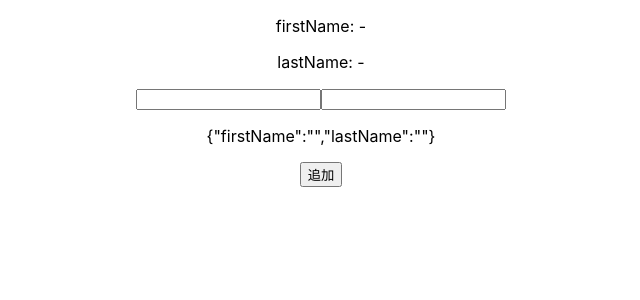
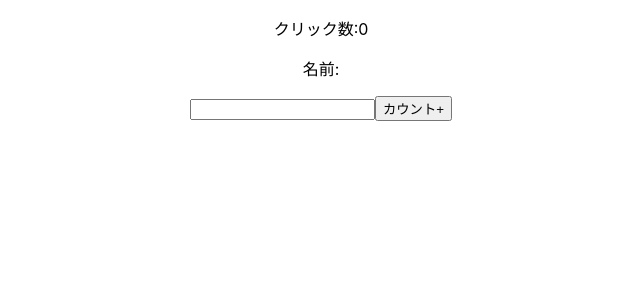
Before and after one commit to u5jp/react-hooks, a React (Create React App) app: page / in a window 1280 px wide. Shown: the top 300 px of the page, without its empty margins (319-959 px from the left). Built offline with nearby package versions, Linux system fonts and the light colour scheme.

Commit message:
useEffect component of class & function

```diff
--- a/src/App.js
+++ b/src/App.js
@@ -2,16 +2,20 @@
 import './App.css';
 // import Counter from './components/Counter'
 // import CounterHook from './components/CounterHook'
-import FormHook from './components/FomrHook'
-import ItemHook from './components/ItemHook'
+// import FormHook from './components/FomrHook'
+// import ItemHook from './components/ItemHook'
+// import ClassEffect from './components/ClassEffect'
+import EffectHook from './components/EffectHook'
 
 function App() {
   return (
     <div className="App">
       {/* <Counter /> */}
       {/* <CounterHook /> */}
-      <FormHook />
-      <ItemHook />
+      {/* <FormHook />
+      <ItemHook /> */}
+      {/* <ClassEffect/> */}
+      <EffectHook />
     </div>
   );
 }
--- /dev/null
+++ b/src/components/ClassEffect.js
@@ -0,0 +1,31 @@
+import React, {Component} from 'react'
+
+class ClassEffect extends Component {
+  constructor(props){
+    super(props)
+    this.state = {
+      count:0
+    }
+  }
+
+  componentDidMount(){
+    document.title=`クリック数:${this.state.count}回`
+  }
+  componentDidUpdate(){
+    document.title=`クリック数:${this.state.count}回`
+  }
+
+  render(){
+    return (
+      <div>
+        <p>クリック数:{this.state.count}回</p>
+        <button onClick={()=>this.setState({count:this.state.count+1})}>
+          カウント+
+        </button>
+      </div>
+    )
+  }
+
+}
+
+export default ClassEffect
--- /dev/null
+++ b/src/components/EffectHook.js
@@ -0,0 +1,29 @@
+import React ,{useState,useEffect}from 'react'
+
+
+function ClassEffect() {
+  const [count,setCount] = useState(0)
+  const [name,setName]=useState('')
+
+  useEffect(()=>{
+    document.title=`クリック数:${count}回`
+    console.log('render')
+  },[count])
+
+  return (
+    <div>
+      <p>クリック数:{count}</p>
+      <p>名前:{name}</p>
+      <input
+        type="text"
+        value={name}
+        onChange={e =>setName(e.target.value)}
+      />
+      <button onClick={()=>setCount(count+1)}>
+        カウント+
+      </button>
+    </div>
+  )
+}
+
+export default ClassEffect
```
